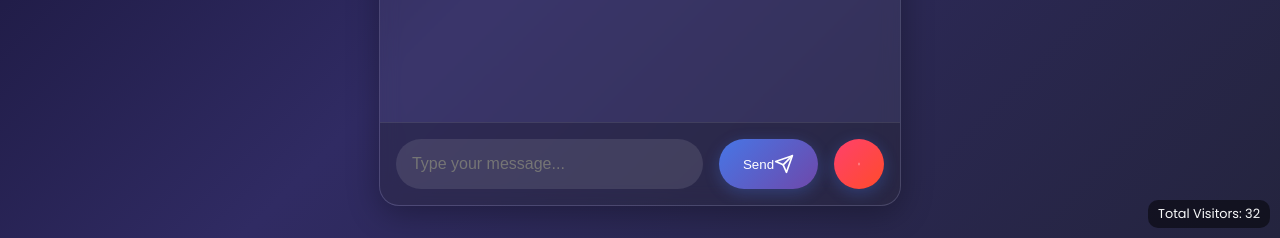
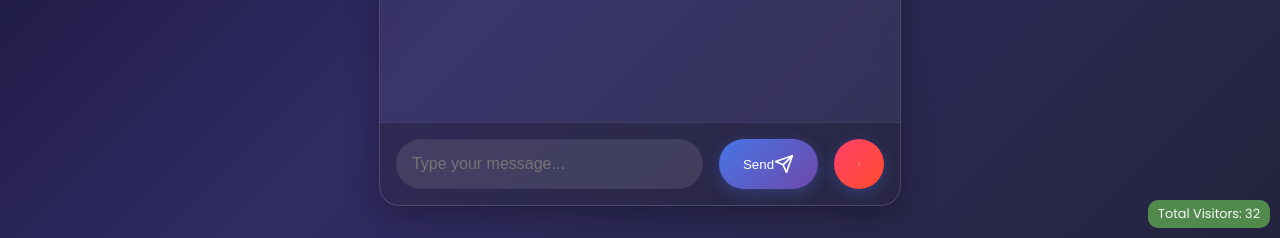
Before and after one commit to Azi77ry/Chat-AI, a Flask app: page / in a window 1280 px wide. Shown: the part 562-800 px from the top of the page. Run offline with Flask 3, Linux system fonts and the light colour scheme; data comes from the database, SQL or seed files in the repository; both versions use the stored data as it was after the commit.

Commit message:
lastadded commit

```diff
--- a/templates/index.html
+++ b/templates/index.html
@@ -267,7 +267,7 @@
             position: fixed;
             bottom: 10px;
             right: 10px;
-            background: rgba(0,0,0,0.5);
+            background: rgba(126, 239, 88, 0.5);
             padding: 5px 10px;
             border-radius: 10px;
             font-size: 0.8rem;
```
Also changed, not shown: visitors.db.
